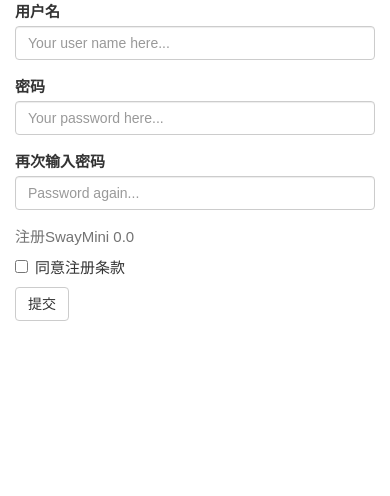
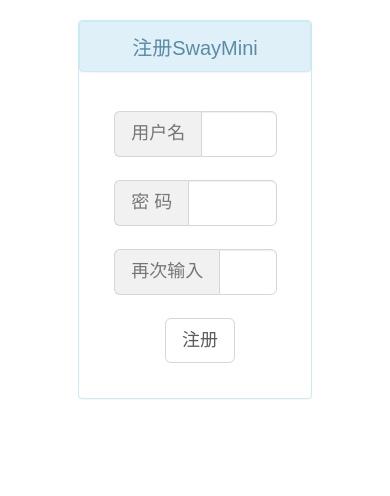
Before and after one commit to Adward-R/SwayMini, a Django app: page /signup/ in a window 390 px wide. Shown: the top 496 px of the page. Run offline with Django 3.2, Linux system fonts and the light colour scheme; parts of the project's set-up code (start-up, migrations or seed data) failed here and were passed over.

Commit message:
fulfill signing and signup, fix mobile display

```diff
--- a/TestApp/file_service.py
+++ b/TestApp/file_service.py
@@ -42,6 +42,8 @@
     username = request.user.username
     save_path = os.path.join(os.path.dirname(__file__),
                              '../static/data', username, 'res')
+    if not os.path.exists(save_path):
+        os.mkdir(save_path)
     file_lst = os.listdir(save_path)
     fnames = []
     for f in file_lst:
--- a/TestApp/templates/signin.html
+++ b/TestApp/templates/signin.html
@@ -88,6 +88,9 @@
                         <button type="submit" class="btn btn-default">登录</button>
                     </div>
                 </form>
+                <div class="btn-group-md" align="right">
+                        <a class="btn btn-default" href="../signup/" role="button">快速注册</a>
+                </div>
             </div>
         </div>
     </div>
@@ -99,5 +102,5 @@
     <script>
         //make the size of django-rendered forms suits form-control
         $("#id_username").attr("class", "form-control");
-        $("#id_passwd").attr("class", "form-control");
+        $("#id_passwd").attr({"class": "form-control", "type": "password"});
     </script>
--- a/TestApp/templates/signup.html
+++ b/TestApp/templates/signup.html
@@ -2,7 +2,7 @@
 <html>
 <head lang="en">
     <meta charset="UTF-8">
-    <title>Sign Up</title>
+    <title>Sign In</title>
     <link rel="stylesheet" href="../static/css/bootstrap.min.css">
     <script src="../static/js/jquery.min.js"></script>
     <script src="../static/js/bootstrap.min.js"></script>
@@ -11,45 +11,91 @@
 
 <style>
     body {
-        font: 15px sans-serif;
+        font: 20px sans-serif;
+        overflow: hidden;
     }
     .container {
-        padding-right: 15px;
-        padding-left: 15px;
+        padding: 20%;
+        padding-top: 5%;
         margin-right: auto;
         margin-left: auto;
+        align-content: center;
     }
+
+    .container form {
+        padding: 10%;
+        padding-right: 5%;
+        padding-top: 2%;
+        padding-bottom: 2%;
+        align-content: center;
+    }
+
+    .fieldWrapper {
+        margin: auto;
+        padding: 5%;
+    }
+
 </style>
 
 <body>
 <div class="container">
+    <div class="panel panel-info" style="opacity: 0.8">
+        <div class="panel panel-heading" align="center">
+            注册SwayMini
+        </div>
+        <div class="panel-body">
+            <div class="form-group" style="width: 100%;">
                 <form role="form" action="../signed_up/" method="post">
-            <div class="form-group">
-                <label for="username">用户名</label>
-                <input type="text" class="form-control" name="username"
-                    placeholder="Your user name here...">
+                    <div class="input-group input-group-lg" style="padding-right: 5%">
+                        <span class="input-group-addon">用户名</span>
+                            {{ form.username }}
                     </div>
-            <div class="form-group">
-                <label for="passwd">密码</label>
-                <input type="text" class="form-control" name="passwd"
-                    placeholder="Your password here...">
+                    {% if form.username.errors %}
+                        <div class="alert alert-danger">
+                            {{ form.username.errors }}
                         </div>
-            <div class="form-group">
-                <label for="repasswd">再次输入密码</label>
-                <input type="text" class="form-control" name="repasswd"
-                    placeholder="Password again...">
+                    {% endif %}
+                    <br/>
+
+                    <div class="input-group input-group-lg" style="padding-right: 5%">
+                        <span class="input-group-addon"> 密 码</span>
+                        {{ form.passwd }}
                     </div>
+                    {% if form.passwd.errors %}
+                        <div class="alert alert-danger">
+                            {{ form.passwd.errors }}
+                        </div>
+                    {% endif %}
 
-            <p class="help-block">注册SwayMini 0.0</p>
+                    <br/>
 
-            <div class="checkbox">
-                <label>
-                    <input type="checkbox" name="agree"> 同意注册条款
-                </label>
+                    <div class="input-group input-group-lg" style="padding-right: 5%">
+                        <span class="input-group-addon"> 再次输入 </span>
+                        {{ form.repasswd }}
                     </div>
-            <button type="submit" class="btn btn-default">提交</button>
+                    {% if form.repasswd.errors %}
+                        <div class="alert alert-danger">
+                            {{ form.repasswd.errors }}
+                        </div>
+                    {% endif %}
+
+                    <br/>
+
+                    <div class="btn-group-lg" align="center">
+                        <button type="submit" class="btn btn-default">注册</button>
+                    </div>
                 </form>
+            </div>
+        </div>
+    </div>
 </div>
 
 </body>
 </html>
+
+    <script>
+        //make the size of django-rendered forms suits form-control
+        $("#id_username").attr("class", "form-control");
+        $("#id_passwd").attr({"class": "form-control", "type": "password"});
+        $("#id_repasswd").attr({"class": "form-control", "type": "password"});
+    </script>
--- a/TestApp/user_auth.py
+++ b/TestApp/user_auth.py
@@ -21,7 +21,7 @@
 
 class SigninForm(forms.Form):
     username = forms.CharField(max_length=20)
-    passwd = forms.CharField(max_length=20)
+    passwd = forms.CharField(max_length=20, min_length=6)
 
 #    def clean_username(self):
  #       _username = self.cleaned_data['username']
@@ -44,17 +44,49 @@
                 #raise forms.ValidationError('密码错误')
         return cleaned_data
 
+class SignupForm(forms.Form):
+    username = forms.CharField(max_length=20)
+    passwd = forms.CharField(max_length=20, min_length=6)
+    repasswd = forms.CharField(max_length=20, min_length=6)
+
+    def clean(self):
+        cleaned_data = super(SignupForm, self).clean()
+        _username = cleaned_data.get('username', '')
+        _passwd = cleaned_data.get('passwd', '')
+        _repasswd = cleaned_data.get('repasswd', '')
+        if User.objects.filter(username=_username):
+            error_msg = ["该用户名已存在"]
+            super(SignupForm, self).errors['passwd'] = ErrorList(error_msg)
+        else:
+            if _passwd != _repasswd:
+                error_msg = ["两次输入密码不一致!"]
+                super(SignupForm, self).errors['passwd'] = ErrorList(error_msg)
+        return cleaned_data
+
 def signup(request):
-    return render(request, 'signup.html')
+    form = SignupForm()
+    t = get_template('signup.html')
+    c = RequestContext(request, {"form": form})
+    return HttpResponse(t.render(c))
 
 def signed_up(request):
-    _username = request.POST['username']
-    _passwd = request.POST['passwd']
-    User.objects.create_user(username=_username, password=_passwd)
-    t = get_template('home.html')
-    user = authenticate(username=_username, password=_passwd)
-    login(request, user)
-    return HttpResponseRedirect('../home', t.render())
+    if request.method == 'POST':
+        form = SignupForm(request.POST)
+    else:
+        form = SignupForm()
+
+    if form.is_valid():
+        _username = form.cleaned_data['username']
+        _passwd = form.cleaned_data['passwd']
+        User.objects.create_user(username=_username, password=_passwd)
+        user = authenticate(username=_username, password=_passwd)
+        login(request, user)
+        return HttpResponseRedirect('../home')
+
+    t = get_template('signup.html')
+    c = RequestContext(request, {'form': form})
+    return HttpResponse(t.render(c))
+
 
 def signin(request):
     bg_path = os.path.join(os.path.dirname(__file__), '../static/img/bg/')
```
Also changed, not shown: static/js/layout_op.js (+8 -1 lines). Lines whose indentation alone changed are shown as unchanged.
